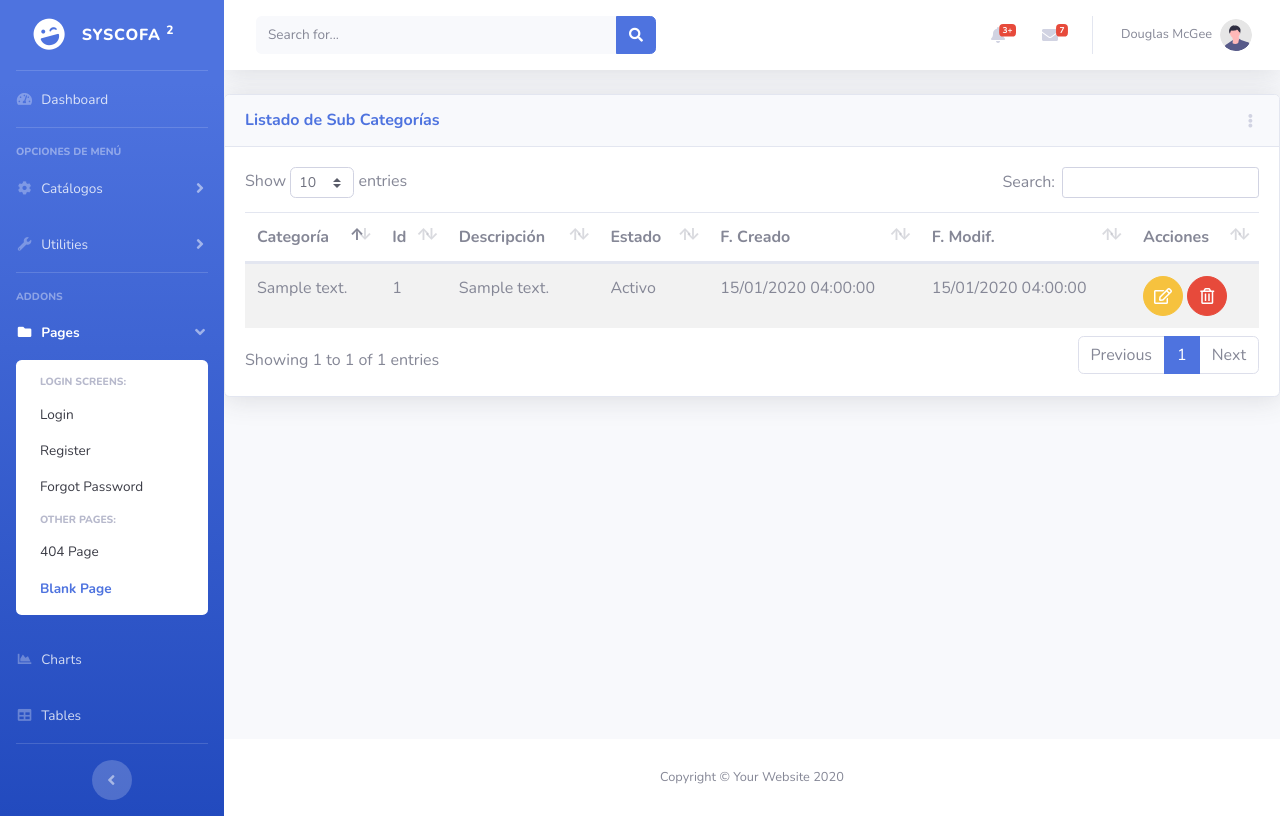
After one commit to wallyHack/syscofa, a Django app: page /inv/subcategorias/ in a window 1280 px wide. The commit adds this page. Run offline with Django 3.2, Linux system fonts and the light colour scheme; a user stored in the database is signed in; tables that the repository leaves empty hold one stand-in row (values such as "Sample post"); some libraries are stand-ins or nearby versions.

Commit message:
creamos el modelo subcategoria y su operación listar, incluyendo la plantilla, vista y url

```diff
--- a/avance_de_curso.txt
+++ b/avance_de_curso.txt
@@ -1,3 +1,3 @@
 
 sección 9 - catalogos
-video 72 -> activar DataTable en listado
+video 81 -> FORMULARIO subcategoria
--- a/inv/models.py
+++ b/inv/models.py
@@ -1,5 +1,6 @@
 
 from tabnanny import verbose
+from tkinter import CASCADE
 from django.db import models
 from bases.models import ClaseModelo
 
@@ -22,3 +23,22 @@ class Categoria(ClaseModelo):
 
     class Meta:
         verbose_name_plural = "Categorias"
+
+class SubCategoria(ClaseModelo):
+    categoria = models.ForeignKey(Categoria, on_delete=models.CASCADE)
+    descripcion = models.CharField(
+        max_length=100,
+        help_text="Descripción de la categoria",
+    )
+
+    def __str__(self):
+        return '{}:{}'.format(self.categoria.descripcion, self.descripcion)
+
+    def save(self):
+        """ el valor de subcategoría lo guardamos en mayúsculas"""
+        self.descripcion = self.descripcion.upper()
+        super(SubCategoria, self).save()
+
+    class Meta:
+        verbose_name_plural = "Sub Categorias"
+        unique_together = ('categoria','descripcion')
--- /dev/null
+++ b/inv/templates/inv/subcategoria_list.html
@@ -0,0 +1,72 @@
+
+{% extends 'base/base.html' %}
+
+{% block page_content %}
+ <!-- Dropdown Card Example -->
+ <div class="card shadow mb-4">
+    <!-- Card Header - Dropdown -->
+    <div class="card-header py-3 d-flex flex-row align-items-center justify-content-between">
+        <h6 class="m-0 font-weight-bold text-primary">Listado de Sub Categorías</h6>
+        <div class="dropdown no-arrow">
+            <a class="dropdown-toggle" href="#" role="button" id="dropdownMenuLink" data-toggle="dropdown" aria-haspopup="true" aria-expanded="false">
+                <i class="fas fa-ellipsis-v fa-sm fa-fw text-gray-400"></i>
+            </a>
+            <div class="dropdown-menu dropdown-menu-right shadow animated--fade-in" aria-labelledby="dropdownMenuLink">
+                <div class="dropdown-header">Acciones:</div>
+                    <a class="dropdown-item" href="{% url 'inv:categoria_new' %}"> <i class="fa fa-calendar-plus"></i> Nueva</a>
+            </div>
+        </div>
+    </div>
+    <!-- Card Body -->
+    <div class="card-body">
+
+       {% if not obj %}
+            <div class="alert alert-info">No hay Sub Categorías</div>
+       {% else %}
+
+       <table class="table table-striped table-hover">
+           <thead>
+               <th>Categoría</th>
+               <th>Id</th>
+               <th>Descripción</th>
+               <th>Estado</th>
+               <th>F. Creado</th>
+               <th>F. Modif.</th>
+               <th class="all">Acciones</th>
+           </thead>
+
+           <tbody>
+
+               {% for item in obj %}
+                   <tr>
+                       <td>{{ item.categoria }}</td>
+                       <td>{{ item.id }}</td>
+                       <td>{{ item.descripcion }}</td>
+                       <td>{{ item.estado | yesno:"Activo, Inactivo" }}</td>
+                       <td>{{ item.fc | date:"d/m/Y H:i:s" }}</td>
+                       <td>{{ item.fm | date:"d/m/Y H:i:s" }}</td>
+                       <td>
+                           <a href="{% url 'inv:categoria_edit' item.id %}" class="btn btn-warning btn-circle" role="button"><i class="far fa-edit"></i></a>
+                           <a href="{% url 'inv:categoria_del' item.id %}" class="btn btn-danger btn-circle" role="button"><i class="far fa-trash-alt"></i></a>
+                       </td>
+                   </tr>
+               {% endfor %}
+
+           </tbody>
+       </table>
+       {% endif %}
+
+    </div>
+</div>
+
+{% endblock page_content %}
+
+{% block js_page %}
+<script>
+    // llamamos el dataTables jQuery plugin
+    $(document).ready(function() {
+        $('.table').DataTable();
+    });
+</script>
+
+{% endblock js_page %}
--- a/inv/urls.py
+++ b/inv/urls.py
@@ -1,10 +1,15 @@
 from django.urls import path
 
-from .views import CategoriaView, CategoriaNew, CategoriaEdit, CategoriaDel
+from inv.models import SubCategoria
+
+from .views import CategoriaView, CategoriaNew, CategoriaEdit, CategoriaDel, \
+    SubCategoriaView
 
 urlpatterns = [
     path('categorias/', CategoriaView.as_view(), name='categoria_list'),
     path('categorias/new', CategoriaNew.as_view(), name='categoria_new'),
     path('categorias/edit/<int:pk>', CategoriaEdit.as_view(), name='categoria_edit'),
     path('categorias/delete/<int:pk>', CategoriaDel.as_view(), name='categoria_del'),
+
+    path('subcategorias/', SubCategoriaView.as_view(), name='subcategoria_list'),
 ]
--- a/inv/views.py
+++ b/inv/views.py
@@ -5,7 +5,7 @@ from django.views import generic
 from django.contrib.auth.mixins import LoginRequiredMixin
 from django.urls import reverse_lazy
 
-from .models import Categoria
+from .models import Categoria, SubCategoria
 from .forms import CategoriaForm
 
 # Create your views here.
@@ -48,3 +48,10 @@ class CategoriaDel(LoginRequiredMixin, generic.edit.DeleteView):
     template_name = "inv/categoria_del.html"
     context_object_name = "obj"
     success_url = reverse_lazy("inv:categoria_list")
+
+class SubCategoriaView(LoginRequiredMixin, generic.ListView):
+    """ vista basada en clase que lista las subcategorías"""
+    model = SubCategoria
+    template_name = "inv/subcategoria_list.html"
+    context_object_name = "obj"
+    login_url = 'bases:login'
--- a/templates/base/base.html
+++ b/templates/base/base.html
@@ -72,7 +72,7 @@
                     <div class="bg-white py-2 collapse-inner rounded">
                         <h6 class="collapse-header">Catálogos de Inventarios:</h6>
                         <a class="collapse-item" href="{% url 'inv:categoria_list' %}">Categorías</a>
-                        <a class="collapse-item" href="cards.html">Cards</a>
+                        <a class="collapse-item" href="{% url 'inv:subcategoria_list' %}">Sub Categorías</a>
                     </div>
                 </div>
             </li>
```
Also changed, not shown: inv/migrations/0002_subcategoria.py (added).
